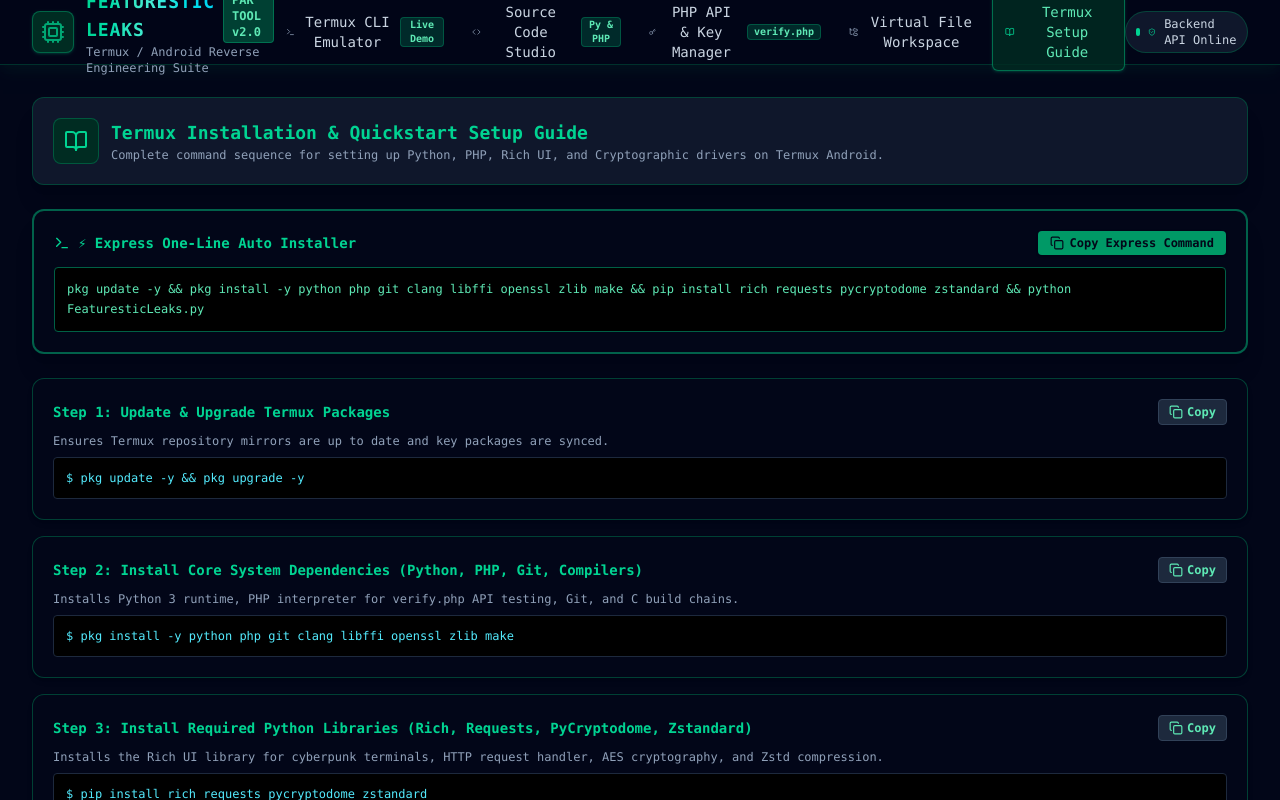
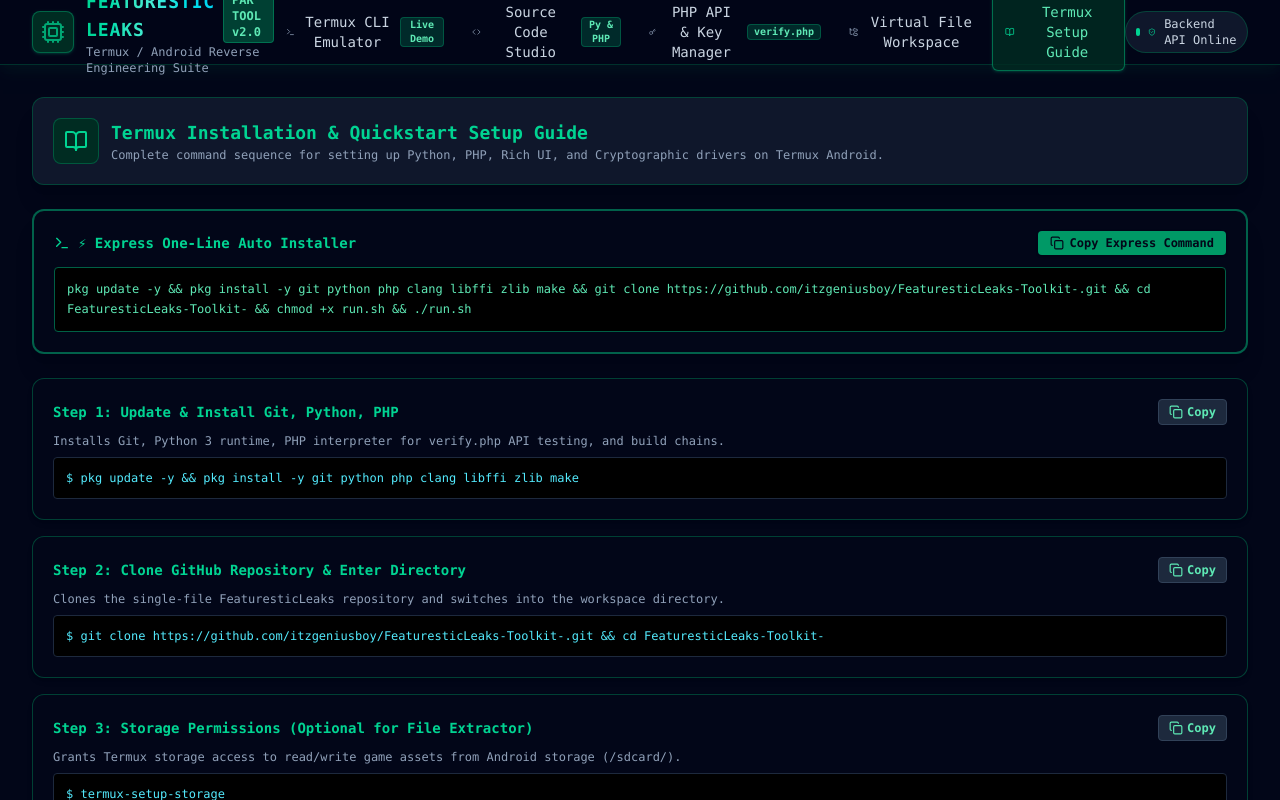
Before and after one commit to itzgeniusboy/FeaturesticLeaks-Toolkit-, a React (Vite) app: page / in a window 1280 px wide. Both pictures are taken after a click on the button "Termux Setup Guide". Shown: the top 800 px of the page. Built offline with nearby package versions, Linux system fonts and the light colour scheme.

Commit message:
refactor: update installation and setup workflow
Streamline the installation process in the setup guide and README by adding a one-line installer command and reordering the manual configuration steps for better usability.

```diff
--- a/src/components/SetupGuide.tsx
+++ b/src/components/SetupGuide.tsx
@@ -6,24 +6,24 @@
 
   const steps = [
     {
-      title: 'Step 1: Update & Upgrade Termux Packages',
-      cmd: 'pkg update -y && pkg upgrade -y',
-      desc: 'Ensures Termux repository mirrors are up to date and key packages are synced.',
+      title: 'Step 1: Update & Install Git, Python, PHP',
+      cmd: 'pkg update -y && pkg install -y git python php clang libffi zlib make',
+      desc: 'Installs Git, Python 3 runtime, PHP interpreter for verify.php API testing, and build chains.',
     },
     {
-      title: 'Step 2: Install Core System Dependencies (Python, PHP, Git, Compilers)',
-      cmd: 'pkg install -y python php git clang libffi openssl zlib make',
-      desc: 'Installs Python 3 runtime, PHP interpreter for verify.php API testing, Git, and C build chains.',
+      title: 'Step 2: Clone GitHub Repository & Enter Directory',
+      cmd: 'git clone https://github.com/itzgeniusboy/FeaturesticLeaks-Toolkit-.git && cd FeaturesticLeaks-Toolkit-',
+      desc: 'Clones the single-file FeaturesticLeaks repository and switches into the workspace directory.',
     },
     {
-      title: 'Step 3: Install Required Python Libraries (Rich, Requests, PyCryptodome, Zstandard)',
-      cmd: 'pip install rich requests pycryptodome zstandard',
-      desc: 'Installs the Rich UI library for cyberpunk terminals, HTTP request handler, AES cryptography, and Zstd compression.',
+      title: 'Step 3: Storage Permissions (Optional for File Extractor)',
+      cmd: 'termux-setup-storage',
+      desc: 'Grants Termux storage access to read/write game assets from Android storage (/sdcard/).',
     },
     {
-      title: 'Step 4: Clone / Create Project Workspace and Execute Tool',
-      cmd: 'chmod +x FeaturesticLeaks.py && python FeaturesticLeaks.py',
-      desc: 'Grants executable permissions and launches the main reverse engineering interactive menu.',
+      title: 'Step 4: Execute Auto-Launcher Script',
+      cmd: 'chmod +x run.sh && ./run.sh',
+      desc: 'Installs required Python packages (rich, pycryptodome, zstandard) and launches FeaturesticLeaks.py.',
     },
   ];
 
@@ -33,7 +33,7 @@
     setTimeout(() => setCopiedIndex(null), 2000);
   };
 
-  const fullOneLiner = 'pkg update -y && pkg install -y python php git clang libffi openssl zlib make && pip install rich requests pycryptodome zstandard && python FeaturesticLeaks.py';
+  const fullOneLiner = 'pkg update -y && pkg install -y git python php clang libffi zlib make && git clone https://github.com/itzgeniusboy/FeaturesticLeaks-Toolkit-.git && cd FeaturesticLeaks-Toolkit- && chmod +x run.sh && ./run.sh';
 
   return (
     <div className="space-y-6 font-mono">
```
Also changed, not shown: 1 other file (tests, documents, lock files or other folders).
